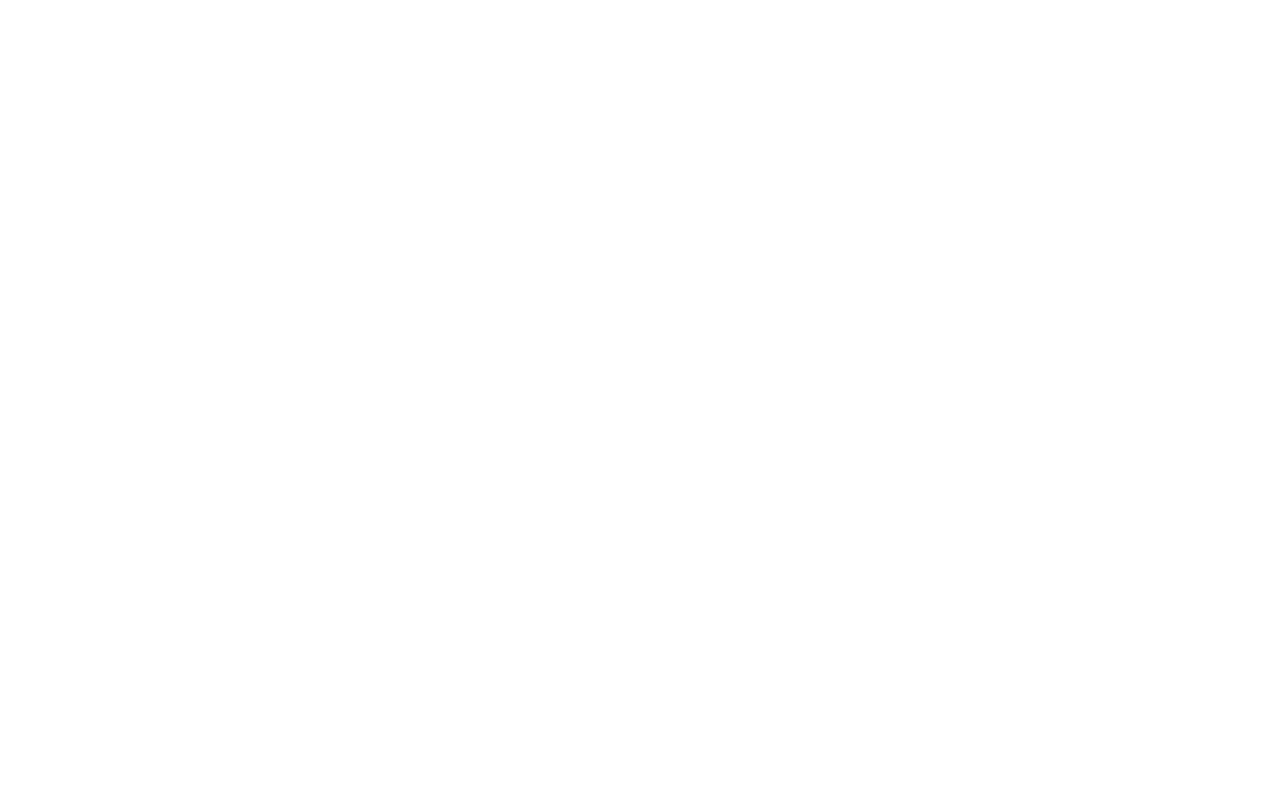
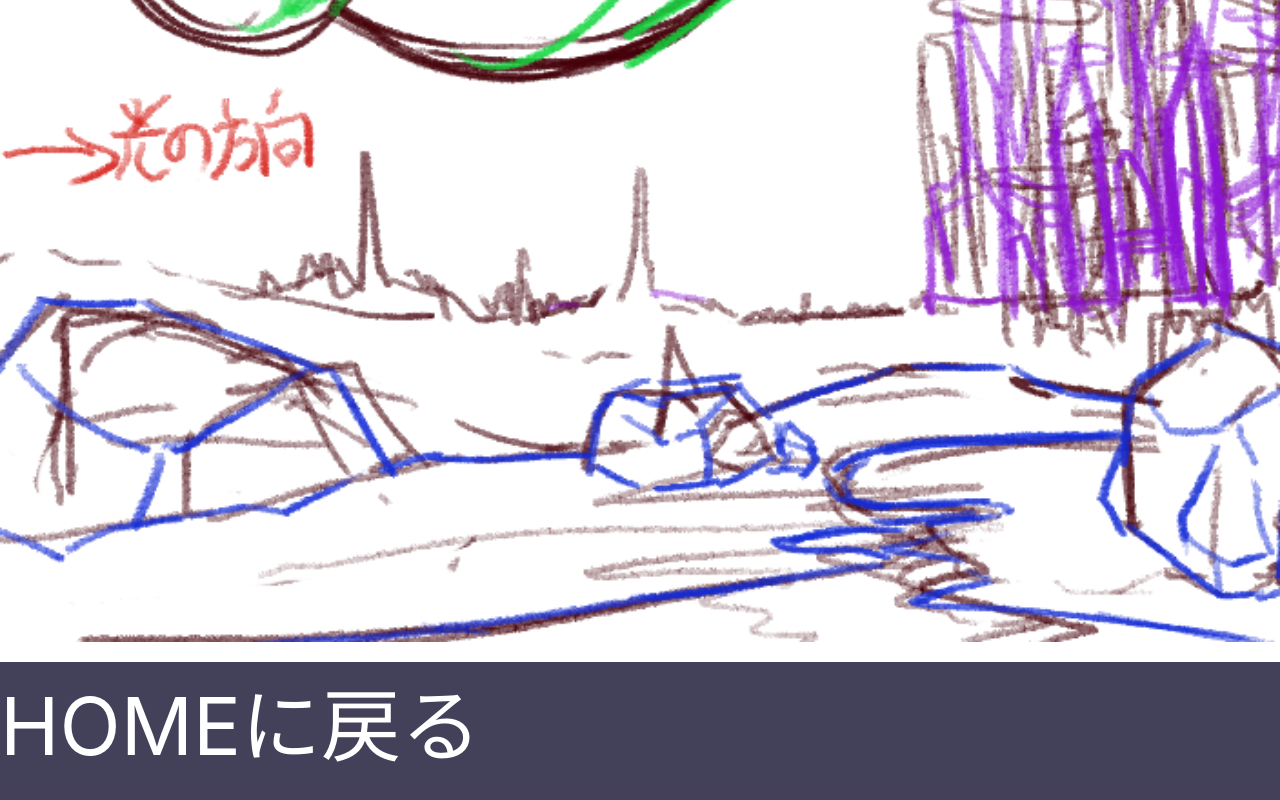
Before and after one commit to yukinos/wakusei-web, a React (Create React App) app: page / in a window 1280 px wide. Shown: the part 488-1288 px from the top of the page. Before the commit the page ends 800 px from the top, so only its background shows below. Built offline with nearby package versions, Linux system fonts and the light colour scheme.

Commit message:
ドラフト背景画像を追加しました

```diff
--- a/package.json
+++ b/package.json
@@ -1,5 +1,5 @@
 {
-  "name": "my-app3",
+  "name": "wakusei-web",
   "version": "0.1.0",
   "private": true,
   "dependencies": {
--- a/src/App.css
+++ b/src/App.css
@@ -23,3 +23,17 @@
 h3{
   background-color: crimson;
 }
+
+.back{
+  background-image:url("./images/wakusei_concept_art.png");
+  background-size:cover;
+  height:1000px;
+}
+
+.footer{
+  background-color:rgba(23, 19, 51, 0.808);
+  height:200px;
+  color:white;
+  font-size:80px;
+
+}
--- a/src/Footer.js
+++ b/src/Footer.js
@@ -4,7 +4,7 @@
     render(){
         return(
             <div>
-                <h3>フッターだおおおおおおおおお</h3>
+                <div class="footer">HOMEに戻る</div>
             </div>
         );
     }
--- a/src/Main.js
+++ b/src/Main.js
@@ -4,7 +4,7 @@
     render(){
         return(
             <div>
-                <h2>メインだぜ！</h2>
+                <h2 class="back">メインです</h2>
             </div>
         );
     }
```
Also changed, not shown: src/images/wakusei_concept_art.png (added).
